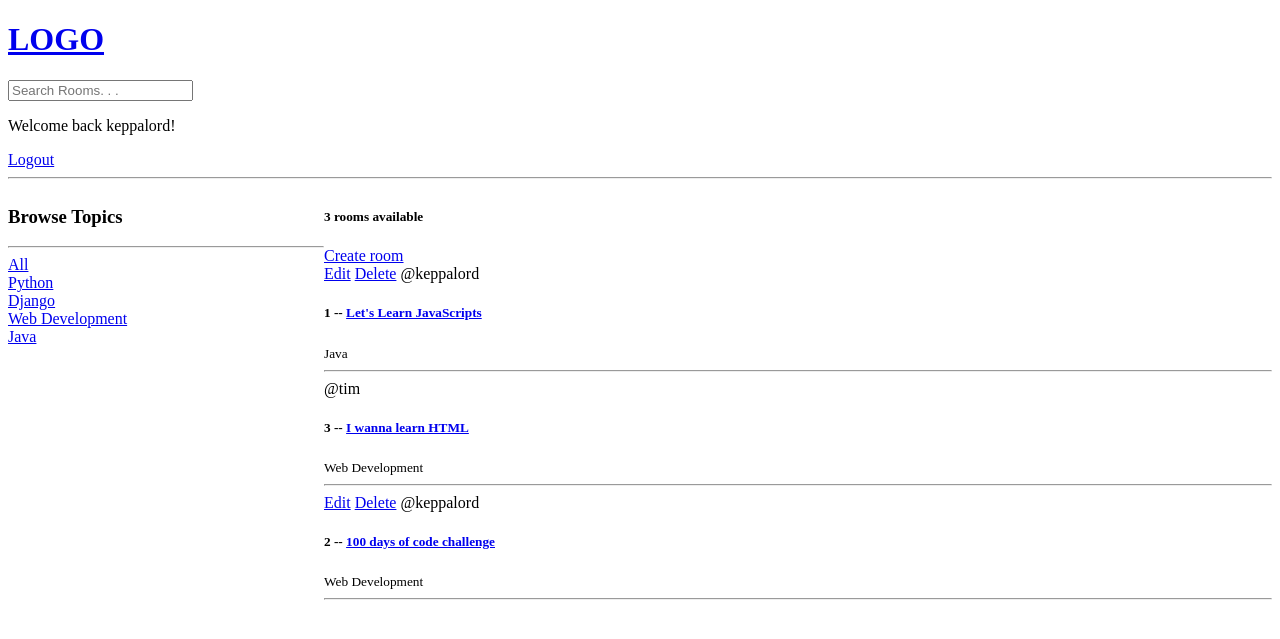
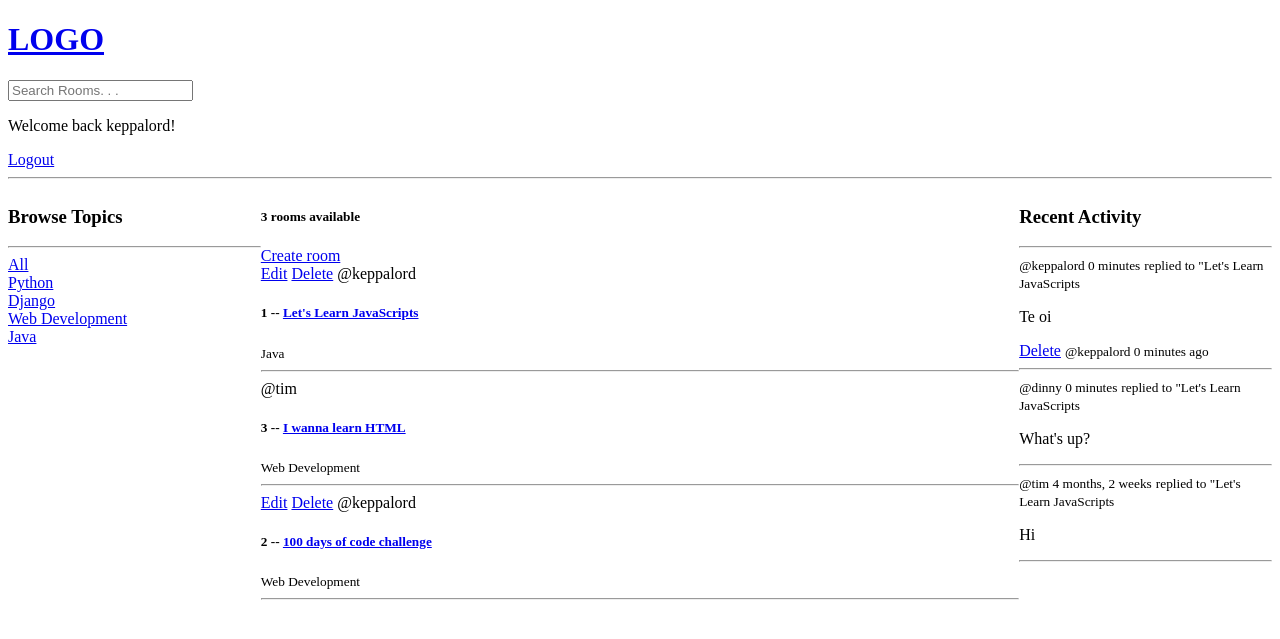
Before and after one commit to Naxiousity/RedditLookAlike, a Django app: page / in a window 1280 px wide. Shown: the top 639 px of the page. Run offline with Django 4.2, Linux system fonts and the light colour scheme; a user stored in the database is signed in; data comes from the database, SQL or seed files in the repository; both versions use the stored data as it was after the commit.

Commit message:
Added Activity Feed - activity component

```diff
--- a/base/models.py
+++ b/base/models.py
@@ -35,7 +35,10 @@ class Message(models.Model):
     room = models.ForeignKey(Room, on_delete=models.CASCADE) #Database, One to Many / models.CASCADE means that deleting all the messages in the room if you delete it
     body = models.TextField()
     updated = models.DateTimeField(auto_now=True) #when the room was updated
-    created = models.DateTimeField(auto_now_add=True) #when the room was created
+    created = models.DateTimeField(auto_now_add=True) #when the room was created\
+
+    class Meta:
+        ordering = ['-updated', '-created'] #descending order
 
     def __str__(self):
-        return self.body[0:50] #Only the first 50 characters can be seen in the preview
+        return self.body[0:50] #Only the first 50 characters can be seen in the preview of the recent activity column
--- /dev/null
+++ b/base/templates/base/activity_component.html
@@ -0,0 +1,16 @@
+<h3>Recent Activity</h3>
+<hr>
+{% for message in room_messages %}
+<div>
+    <small>@{{message.user}} {{message.created|timesince}}</small>
+    <small>replied to "{{message.room}}</small>
+
+    <p>{{message}}</p>
+    {% if request.user == message.user %}
+    <a href="{% url 'delete-message' message.id %}">Delete</a>
+    <small>@{{message.user}} {{message.created|timesince}} ago</small>
+    {% endif %}
+    <hr>
+
+</div>
+{% endfor %}
--- a/base/templates/base/home.html
+++ b/base/templates/base/home.html
@@ -5,7 +5,7 @@
 <style>
     .home-container{
         display: grid;
-        grid-template-columns: 1fr 3fr;
+        grid-template-columns: 1fr 3fr 1fr;
     }
 </style>
 
@@ -47,6 +47,10 @@
         </div>
     </div>
 
+    <div>
+        {% include 'base/activity_component.html' %}
+    </div>
+
 
 </div>
 
--- a/base/views.py
+++ b/base/views.py
@@ -74,10 +74,12 @@ def home(request):
         ) #Query Sets
 
     topics = Topic.objects.all()
+    room_count = rooms.count()
+    room_messages = Message.objects.filter(Q(room__topic__name__icontains=q)) #Can modify to see the activity of the people you follow here ## remember that those are double underscores (__)
 
-    room_count = rooms.count()
 
-    context= {'rooms': rooms, 'topics': topics, 'room_count': room_count}
+    context= {'rooms': rooms,'topics': topics,
+              'room_count': room_count,'room_messages':room_messages}
     return render(request, 'base/home.html', context)
 
 def room(request, pk):
```
Also changed, not shown: db.sqlite3.
